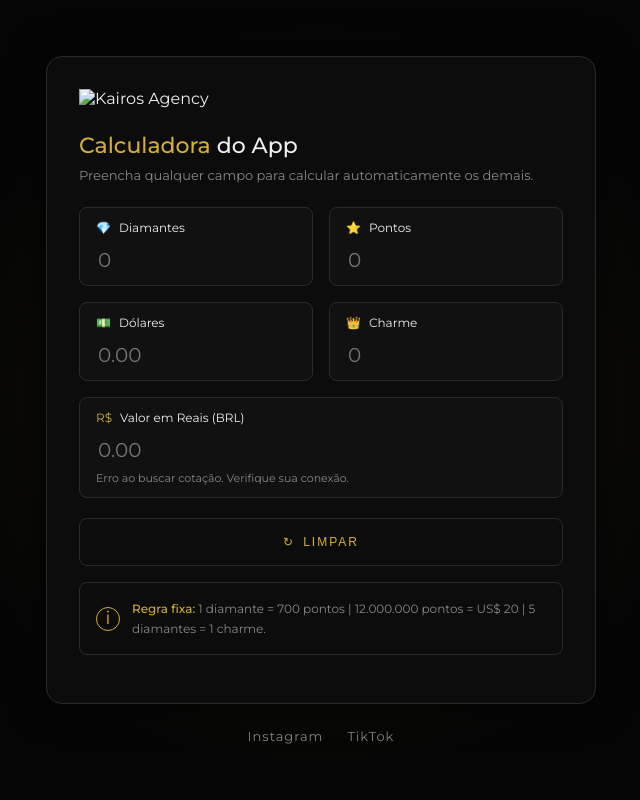
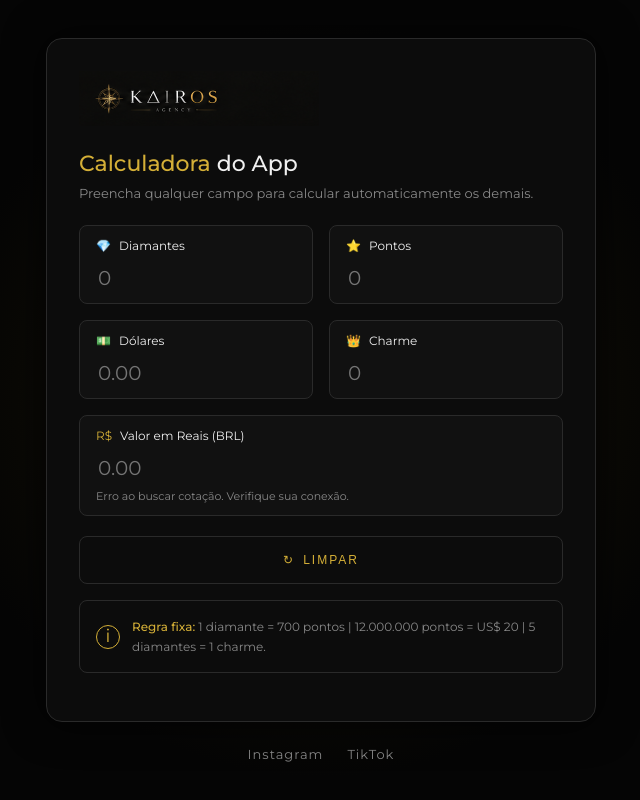
Before and after one commit to rauldosS/diamond-converter, a plain HTML site: page index.html in a window 1280 px wide. Shown: the whole page, without its empty margins (319-959 px from the left). Drawn offline with Linux system fonts and the light colour scheme; the site is published under a folder, as on GitHub Pages, so addresses that start at the root find nothing; no server answers.

Commit message:
feat: change

```diff
--- a/index.html
+++ b/index.html
@@ -241,7 +241,7 @@
 
     <div class="calculadora">
         <div class="brand-header">
-            <img src="/assets/images/kairos.png" alt="Kairos Agency" class="img-logo">
+            <img src="assets/images/kairos.png" alt="Kairos Agency" class="img-logo">
         </div>
 
         <div class="header">
```
